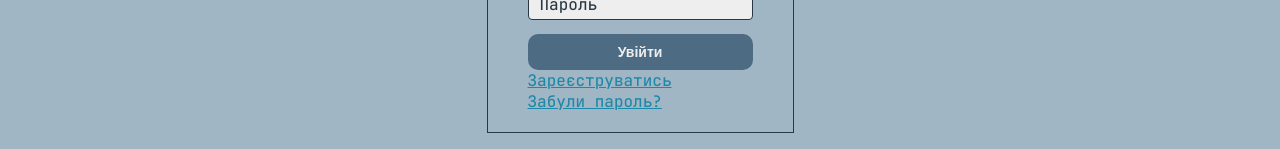
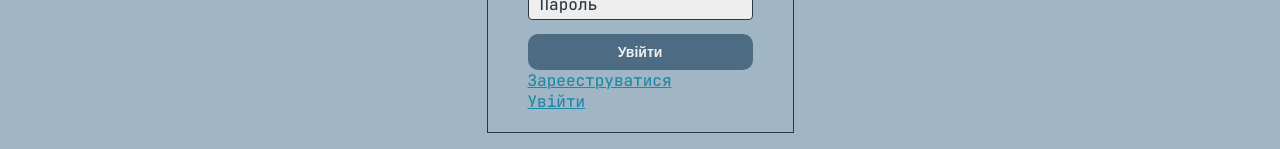
Before and after one commit to dmitriy-iliyov/aid-compass-frontend, an Angular app: page /login in a window 1280 px wide. Shown: the part 293-442 px from the top of the page. Built offline with nearby package versions, Linux system fonts and the light colour scheme; no server answers.

Commit message:
fix(refs change to correct spa refs)

```diff
--- a/src/app/pages/login-page/login-page.component.html
+++ b/src/app/pages/login-page/login-page.component.html
@@ -30,8 +30,8 @@
       </div>
 
       <button type="submit" class="button-dark">Увійти</button>
-    <div><a href="/registration">Зареєструватись</a></div>
-    <div><a href="/recovery-password">Забули пароль?</a></div>
+    <div><a routerLink="/registration" routerLinkActive="active" [routerLinkActiveOptions]="{ exact: true }">Зарееструватися</a></div>
+    <div><a routerLink="/login" routerLinkActive="active" [routerLinkActiveOptions]="{ exact: true }">Увійти</a></div>
 
   </form>
 </div>
--- a/src/app/pages/login-page/login-page.component.ts
+++ b/src/app/pages/login-page/login-page.component.ts
@@ -1,14 +1,14 @@
 import {Component} from '@angular/core';
 import {FormBuilder, FormGroup, ReactiveFormsModule, Validators} from '@angular/forms';
 import {RoleService} from '../../data/services/role.service';
-import {Router} from '@angular/router';
+import {Router, RouterLink, RouterLinkActive} from '@angular/router';
 import {NgIf} from "@angular/common";
 
 
 @Component({
   selector: 'app-login-page',
   standalone: true,
-  imports: [ReactiveFormsModule, NgIf],
+  imports: [ReactiveFormsModule, NgIf, RouterLinkActive, RouterLink],
   templateUrl: './login-page.component.html',
   styleUrl: './login-page.component.scss'
 })
```
